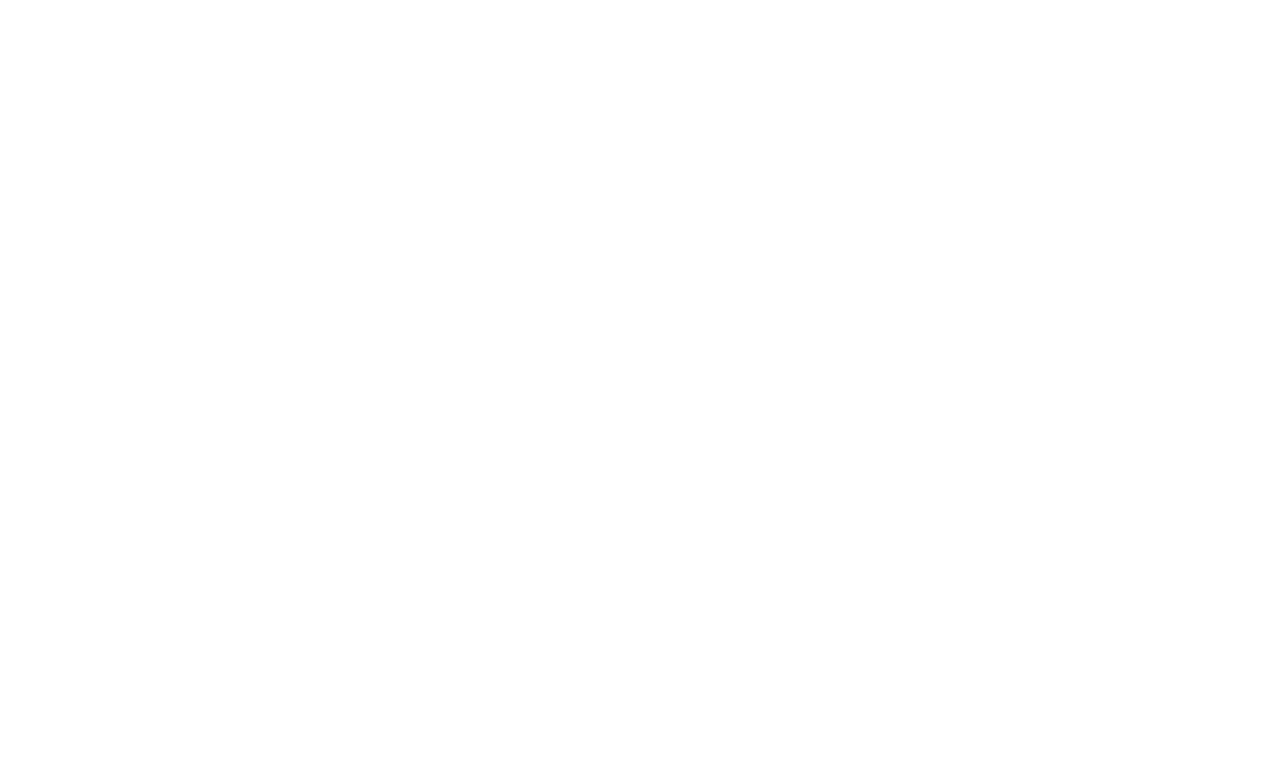
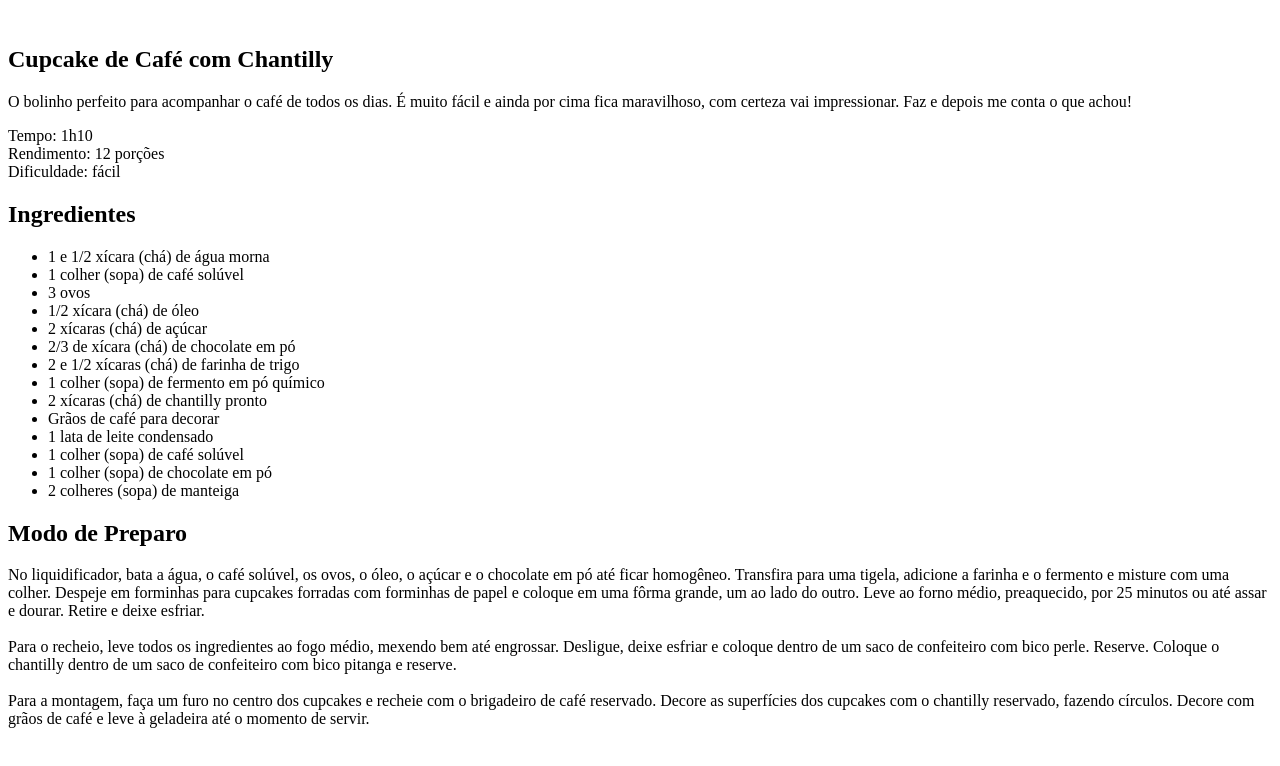
Before and after one commit to ArianeMoura/paginadereceita, a plain HTML site: page index.html in a window 1280 px wide. Drawn offline with Linux system fonts and the light colour scheme.

Commit message:
Iniciando a estrutura html

```diff
--- a/index.html
+++ b/index.html
@@ -6,6 +6,48 @@
   <title>Página de Receita</title>
 </head>
 <body>
-
+  <div id="page">
+    <img src="" alt="">
+    <main>
+      <section id="about">
+        <h1>Cupcake de Café com Chantilly</h1>
+        <p>
+          O bolinho perfeito para acompanhar o café de todos os dias. É muito fácil e ainda por cima fica maravilhoso, com certeza vai impressionar. Faz e depois me conta o que achou!
+        </p>
+        <p>
+          Tempo: 1h10 <br>
+          Rendimento: 12 porções <br>
+          Dificuldade: fácil
+        </p>
+      </section>
+      <section id="ingredients"></section>
+      <h2>Ingredientes</h2>
+      <ul>
+          <li>1 e 1/2 xícara (chá) de água morna
+          <li>1 colher (sopa) de café solúvel</li>
+          <li>3 ovos</li>
+          <li>1/2 xícara (chá) de óleo</li>
+          <li>2 xícaras (chá) de açúcar</li>
+          <li>2/3 de xícara (chá) de chocolate em pó</li>
+          <li>2 e 1/2 xícaras (chá) de farinha de trigo</li>
+          <li>1 colher (sopa) de fermento em pó químico</li>
+          <li>2 xícaras (chá) de chantilly pronto</li>
+          <li>Grãos de café para decorar</li>
+          <li>1 lata de leite condensado</li>
+          <li>1 colher (sopa) de café solúvel</li>
+          <li>1 colher (sopa) de chocolate em pó</li>
+          <li>2 colheres (sopa) de manteiga</li>
+      </ul>
+      <section id="preparation"></section>
+      <h2>Modo de Preparo</h2>
+      <p>
+        No liquidificador, bata a água, o café solúvel, os ovos, o óleo, o açúcar e o chocolate em pó até ficar homogêneo. Transfira para uma tigela, adicione a farinha e o fermento e misture com uma colher. Despeje em forminhas para cupcakes forradas com forminhas de papel e coloque em uma fôrma grande, um ao lado do outro. Leve ao forno médio, preaquecido, por 25 minutos ou até assar e dourar. Retire e deixe esfriar.
+        <br><br>
+        Para o recheio, leve todos os ingredientes ao fogo médio, mexendo bem até engrossar. Desligue, deixe esfriar e coloque dentro de um saco de confeiteiro com bico perle. Reserve. Coloque o chantilly dentro de um saco de confeiteiro com bico pitanga e reserve.
+        <br><br>
+        Para a montagem, faça um furo no centro dos cupcakes e recheie com o brigadeiro de café reservado. Decore as superfícies dos cupcakes com o chantilly reservado, fazendo círculos. Decore com grãos de café e leve à geladeira até o momento de servir.
+      </p>
+    </main>
+  </div>
 </body>
 </html>
```
